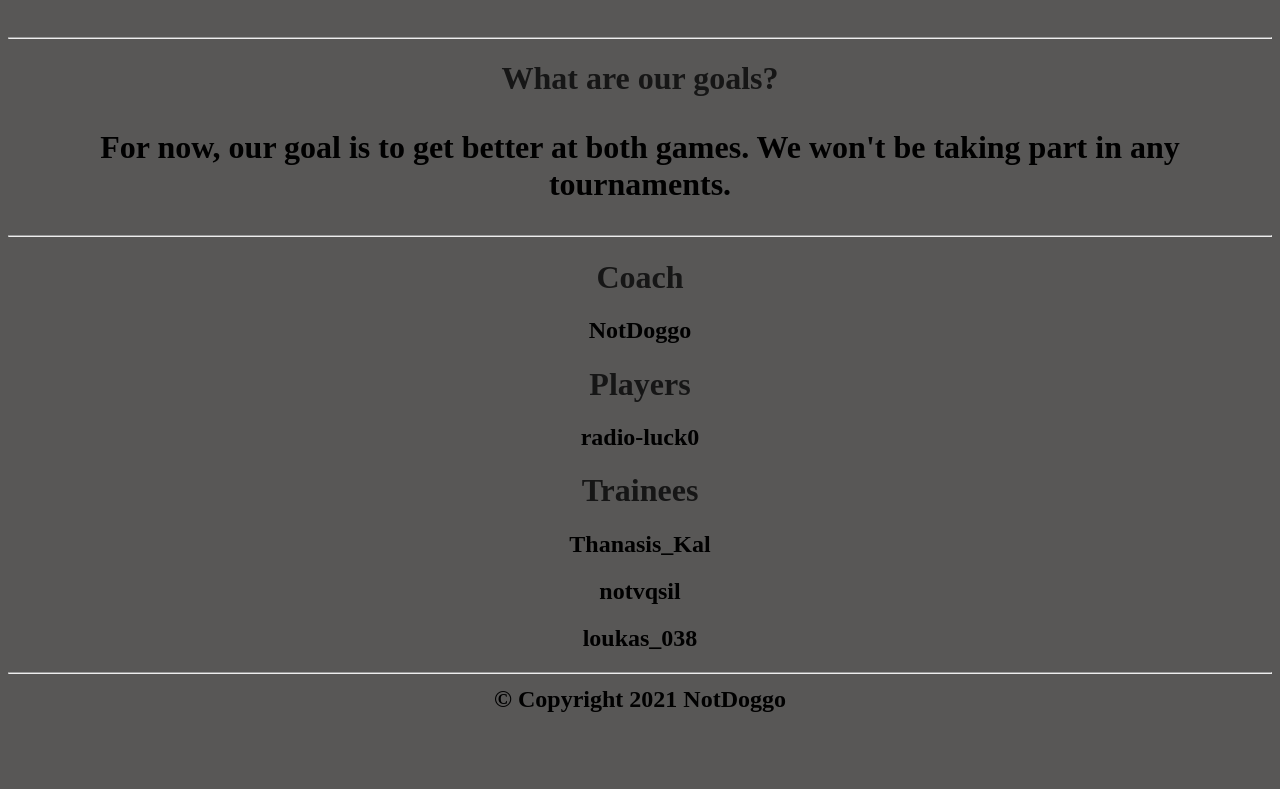
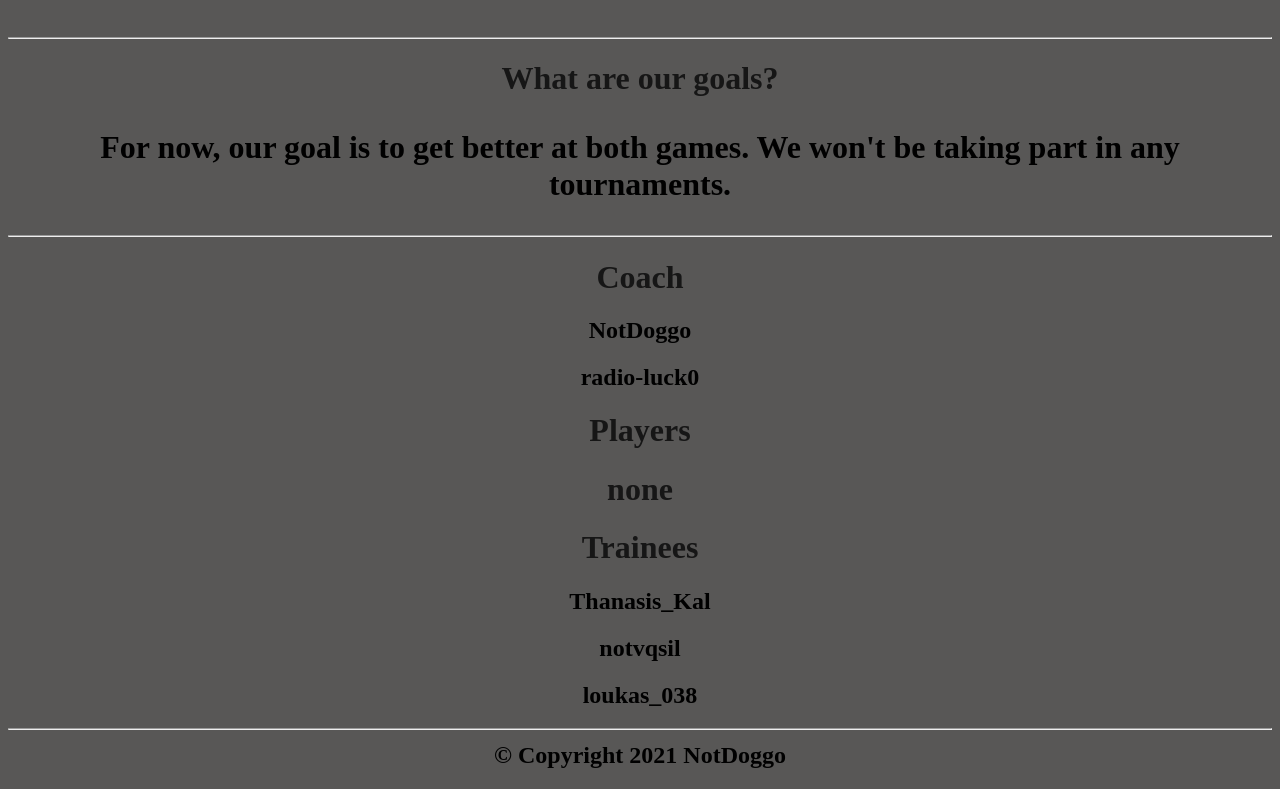
Before and after one commit to XxFireStrikerLOLxX/node-1, a plain HTML site: page notdoggo/embergaming/index.html in a window 1280 px wide. Shown: the part 1179-1968 px from the top of the page. Before the commit the page ends 1911 px from the top, so only its background shows below. Drawn offline with Linux system fonts and the light colour scheme.

Commit message:
Cool shit

```diff
--- a/notdoggo/embergaming/index.html
+++ b/notdoggo/embergaming/index.html
@@ -39,8 +39,9 @@ p    {color: rgb(0, 0, 0);}
 
         <h1>Coach<h1>
             <h2>NotDoggo<h2>
+<h2>radio-luck0<h2>
                 <h1>Players<h1>
-                    <h2>radio-luck0<h2>
+                    <h1>none<h1>
                         <h1>Trainees<h1>
                         <h2>Thanasis_Kal<h2>
                             <h2>notvqsil<h2>
```
